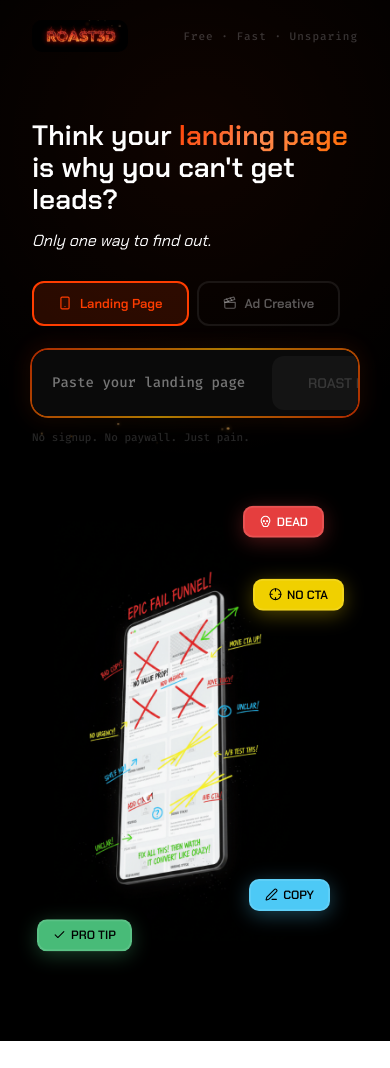
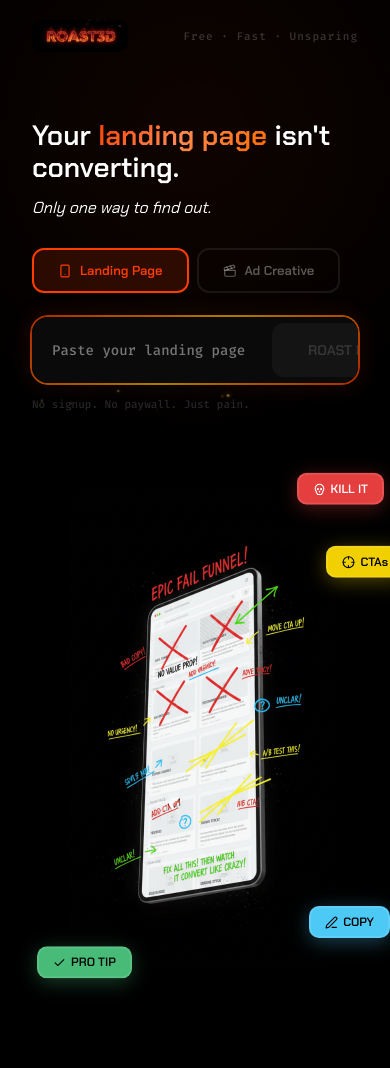
Before and after one commit to lordshua1337/roast3d, a React (Vite) app: page / in a window 390 px wide. Before the commit the page ends 1041 px from the top, so only its background shows below. Built offline with nearby package versions, Linux system fonts and the light colour scheme.

Commit message:
feat: shorter headline, tag updates, bigger phone
Headline: "Your landing page isn't converting."
Tags: KILL IT (red), CTAs (yellow), COPY (cyan), PRO TIP (green).
Phone image bumped to 480px height, container to 340px wide.

```diff
--- a/src/components/InputPage.tsx
+++ b/src/components/InputPage.tsx
@@ -66,7 +66,7 @@ export function InputPage({ tab, setTab, input, setInput, error, onRoast }: Inpu
         <div style={{ display: "flex", gap: 56, alignItems: "center", flexWrap: "wrap" }}>
           <div style={{ flex: "1 1 420px", minWidth: 300 }}>
             <h1 className="fu" style={{ fontSize: "clamp(28px,5vw,46px)", lineHeight: 1.15, marginBottom: 12 }}>
-              Think your{" "}
+              Your{" "}
               <span
                 style={{
                   background: "linear-gradient(135deg,#FF3D00,#ff8a50,#ff6a00)",
@@ -74,9 +74,9 @@ export function InputPage({ tab, setTab, input, setInput, error, onRoast }: Inpu
                   WebkitTextFillColor: "transparent",
                 }}
               >
-                {tab === "lp" ? "landing page" : "ad creative"}
+                {tab === "lp" ? "landing page" : "ad"}
               </span>
-              {" "}is why you can't get leads?
+              {" "}isn't converting.
             </h1>
             <p
               className="fb"
@@ -194,9 +194,9 @@ export function InputPage({ tab, setTab, input, setInput, error, onRoast }: Inpu
           {/* Hero illustration */}
           <div
             style={{
-              flex: "0 0 280px",
+              flex: "0 0 340px",
               position: "relative",
-              height: 460,
+              height: 520,
               display: "flex",
               alignItems: "center",
               justifyContent: "center",
@@ -206,7 +206,7 @@ export function InputPage({ tab, setTab, input, setInput, error, onRoast }: Inpu
               src="/hero-phone.png"
               alt="Landing page getting roasted"
               style={{
-                height: 420,
+                height: 480,
                 width: "auto",
                 borderRadius: 12,
                 position: "relative",
@@ -214,8 +214,8 @@ export function InputPage({ tab, setTab, input, setInput, error, onRoast }: Inpu
               }}
             />
             {[
-              { text: "DEAD", bg: "#e53e3e", t: 5, r: -12, rot: 6, d: 0, I: Skull },
-              { text: "NO CTA", bg: "#f0d000", t: 80, r: -32, rot: -4, d: 0.6, dark: true, I: Crosshair },
+              { text: "KILL IT", bg: "#e53e3e", t: 5, r: -12, rot: 6, d: 0, I: Skull },
+              { text: "CTAs", bg: "#f0d000", t: 80, r: -32, rot: -4, d: 0.6, dark: true, I: Crosshair },
               { text: "COPY", bg: "#4dc9f6", b: 45, r: -18, rot: 7, d: 1.1, dark: true, I: PenLine },
               { text: "PRO TIP", bg: "#48bb78", b: 2, l: 5, rot: -5, d: 1.6, dark: true, I: Check },
             ].map((b, i) => (
```
